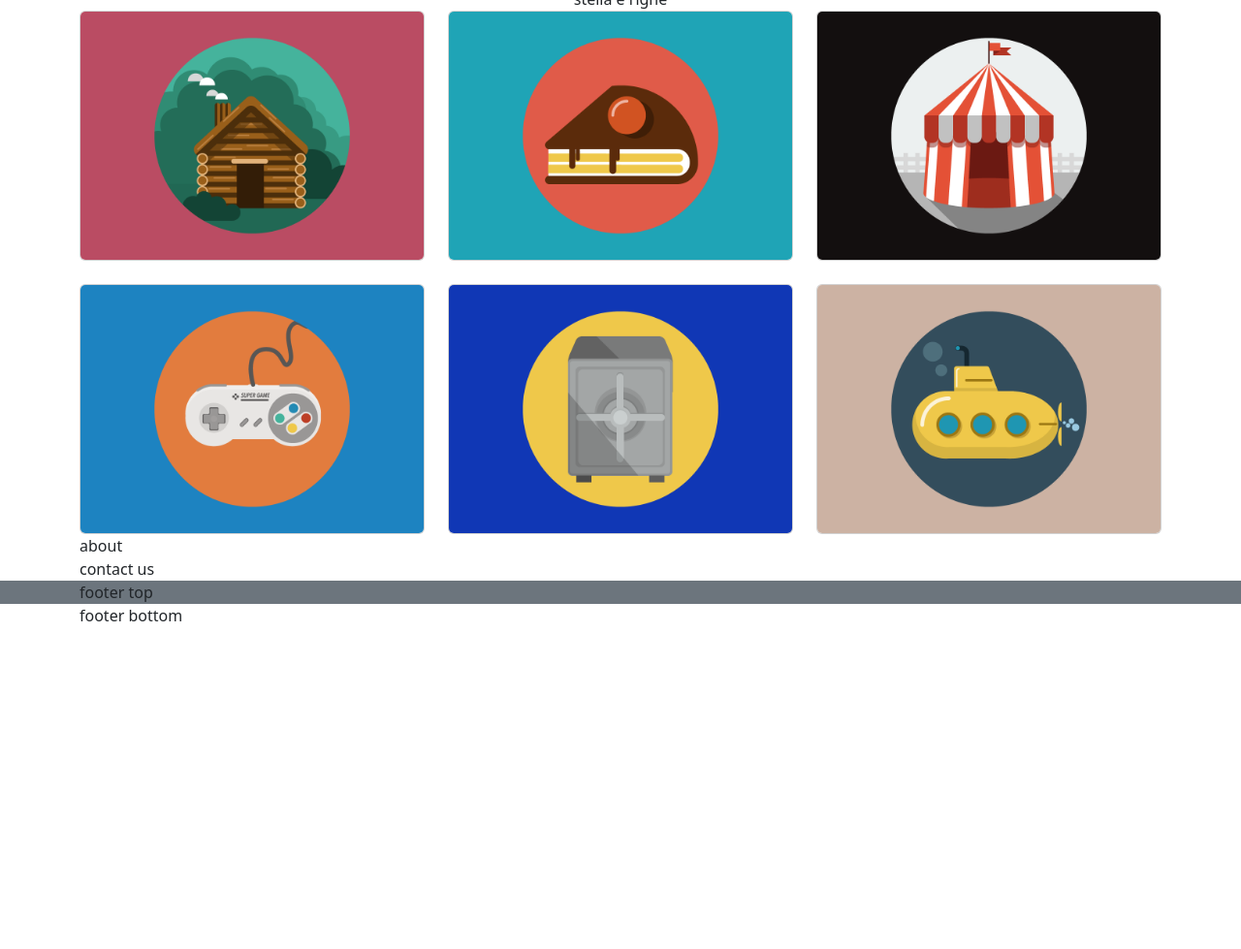
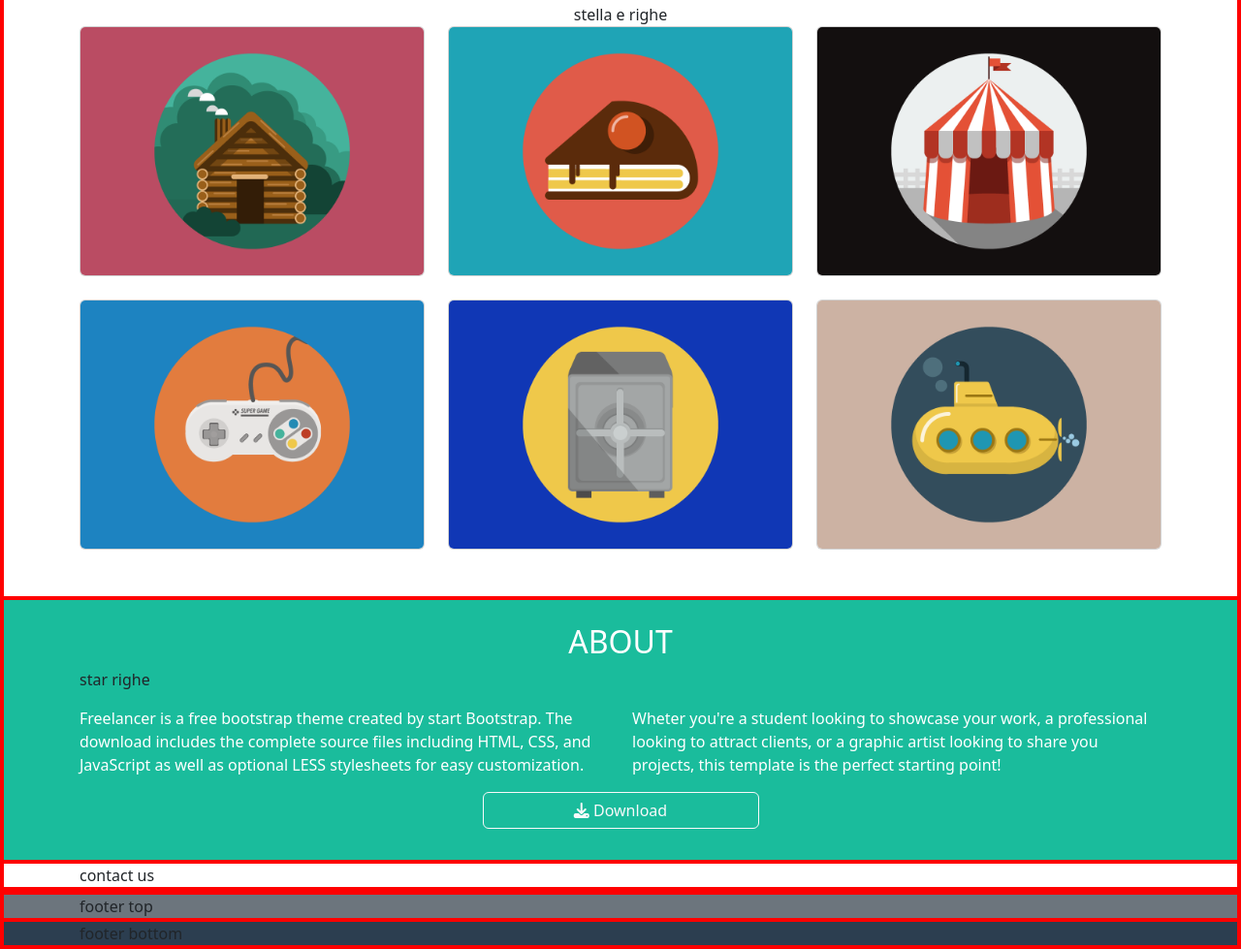
Before and after one commit to adrisala20/html-css-bootstrap-freelancer, a plain HTML site: page index.html in a window 1280 px wide. Shown: the part 163-1142 px from the top of the page at 97% size. Before the commit the page ends 810 px from the top, so only its background shows below. Drawn offline with nearby package versions, Linux system fonts and the light colour scheme.

Commit message:
add section about

```diff
--- a/css/style.css
+++ b/css/style.css
@@ -2,7 +2,7 @@
     border: 2px solid red;
 }
 .odd {
-    background-color: #16b056;
+    background-color: #1abc9c;
 }
 .bg-footer-bottom {
     background-color: #2C3e50;
--- a/index.html
+++ b/index.html
@@ -4,12 +4,13 @@
 <head>
   <meta charset="UTF-8">
   <meta name="viewport" content="width=device-width, initial-scale=1.0">
+  <link rel="stylesheet" href="https://cdnjs.cloudflare.com/ajax/libs/font-awesome/6.5.1/css/all.min.css" integrity="sha512-DTOQO9RWCH3ppGqcWaEA1BIZOC6xxalwEsw9c2QQeAIftl+Vegovlnee1c9QX4TctnWMn13TZye+giMm8e2LwA==" crossorigin="anonymous" referrerpolicy="no-referrer" />
+  <link rel="stylesheet" href="css/style.css">
   <title>Bootstrap</title>
   <link href="https://cdn.jsdelivr.net/npm/bootstrap@5.3.3/dist/css/bootstrap.min.css" rel="stylesheet"
     integrity="sha384-QWTKZyjpPEjISv5WaRU9OFeRpok6YctnYmDr5pNlyT2bRjXh0JMhjY6hW+ALEwIH" crossorigin="anonymous">
-
 </head>
-
+<!-- --------- body ---------- -->
 <body>
   <!------------ header ----------->
   <header class="bg-black as-debug">
@@ -47,7 +48,7 @@
     </section>
     <!-- ------- section portfolio : m-auto= per centralo senza flex------ -->
     <section class="as-debug" id="portfolio">
-      <div class="container ">
+      <div class="container mb-5">
         <h2 class="text-uppercase text-center ">Portfolio</h2>
         <div class="star m-auto text-center">
           stella e righe
@@ -85,22 +86,37 @@
                 <img src="img/submarine.png" class="img-fluid " alt="submarine immagine">
               </div>
             </div>
-          </div>
         </div>
       </div>
 
     </section>
     <!-- ------ section about ------ -->
     <section class="odd as-debug" id="about">
-      <div class="container">
-        about
+      <div class="container my-4">
+        <h2 class="text-uppercase text-white text-center  ">about</h2>
+        <div> star righe</div>
+        <div class="row mt-3 ">
+          <div class="col-12 col-md-6 col-xl-6">
+            <p class="text-white">
+              Freelancer is a free bootstrap theme created by start Bootstrap.
+              The download includes the complete source files including HTML, CSS, and JavaScript as well as optional LESS stylesheets for easy customization.
+            </p>
+          </div>
+          <div class="col-12 col-md-6 col-xl-6">
+            <p class="text-white">
+              Wheter you're a student looking to showcase your work, a professional looking to attract clients, or a graphic artist looking to share you projects, this template is the perfect starting point!
+            </p>
+          </div>
+          <button type="button" class="btn btn-outline-light gap-2 col-3 mx-auto mb-2">
+            <i class="fa-solid fa-download"></i> Download</button>
+        </div>
       </div>
 
     </section>
     <!-- -------- section contact ----- -->
     <section class="as-debug" id="contact">
       <div class="container">
-        contact us
+       contact us
       </div>
     </section>
   </main>
```
